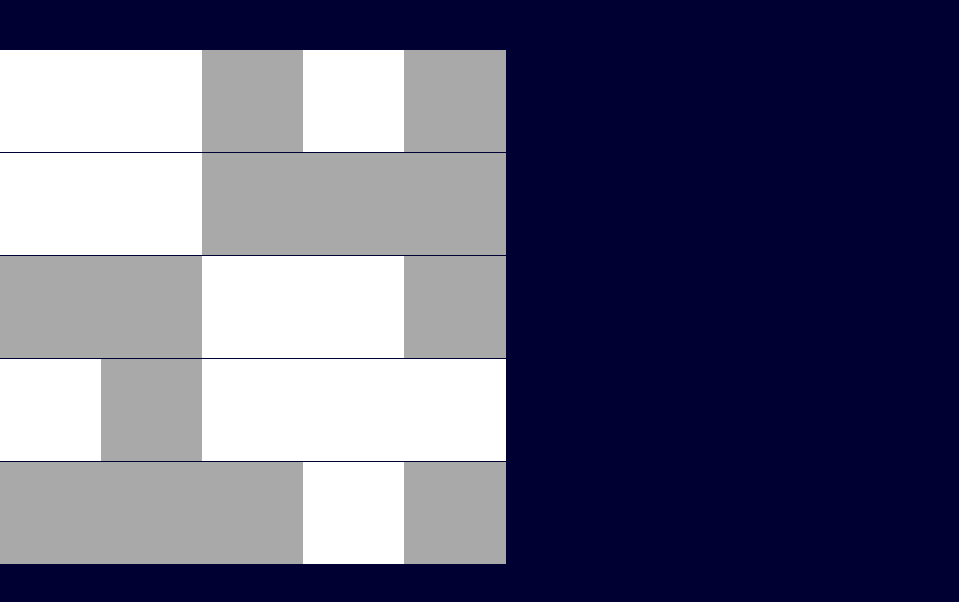
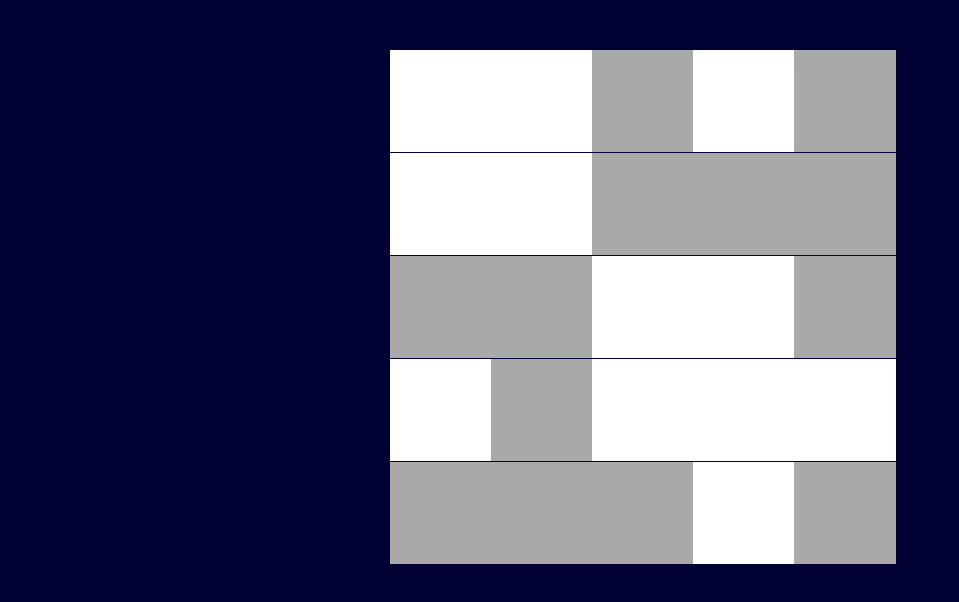
Before and after one commit to JohnObla/react-15-lights-out, a React (Create React App) app: page / in a window 1280 px wide. Shown: the top 602 px of the page, without its empty margins (0-959 px from the left). Built offline with nearby package versions, Linux system fonts and the light colour scheme.

Commit message:
Centered board

```diff
--- a/src/Board/Board.css
+++ b/src/Board/Board.css
@@ -1,6 +1,7 @@
 .Board {
-  margin: auto;
   display: grid;
   grid-template-columns: 100px 100px 100px 100px 100px;
   gap: 1px;
+  width: 500px;
+  margin: auto;
 }
```
